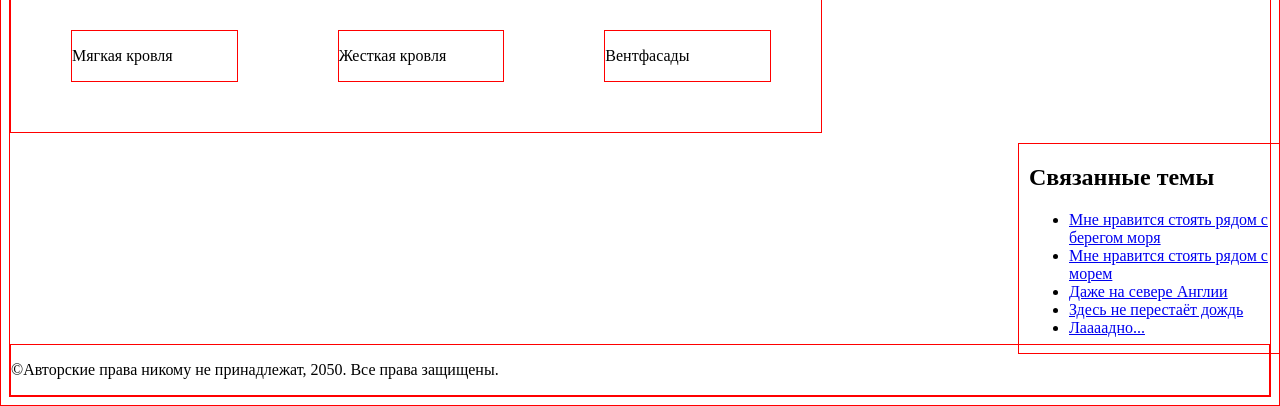
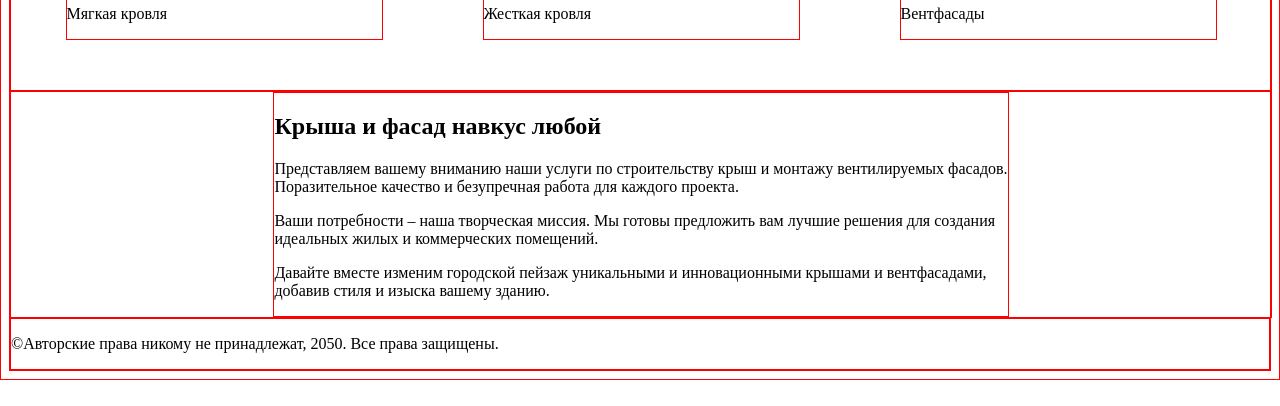
Before and after one commit to sober21/siteForBrother, a Django app: page / in a window 1280 px wide. Shown: the part 613-1019 px from the top of the page. After the commit the page ends 993 px from the top, so only its background shows below. Run offline with Django 4.2, Linux system fonts and the light colour scheme.

Commit message:
***прошлый коммит был только для 1 файла вместо 4ю исправляю*** в settings.py добавлена строка для static в main теперь есть div, а в нем картинка и текст. Так же section и aside обернул в div. И естественно ко всем новым тегам добавлены стили. в style.css добавлены стили из сайта конструктора. в second.html добавлен main. Пока бросаю копировать стили с сайта-конструктора. Никакого обучения.
***новый коммит***

в index.html убрал aside. Добавлены контакты. Разбираюсь в css

```diff
--- a/siteForBrother/simplesite/static/simplesite/css/try1.css
+++ b/siteForBrother/simplesite/static/simplesite/css/try1.css
@@ -1,7 +1,11 @@
 .border{
     border: 1px solid red;
 }
+body {
+    display: flex;
+    flex-direction: column;
 
+}
 header{
     border: 1px solid red;
     display: flex;
@@ -56,14 +60,27 @@ nav{
 
 }
 
-section{
+.section_price{
     border: 1px solid red;
     position: relative;
-    width:800px;
-    padding-left: 10px;
+    width:100%;
     display: flex;
     flex-direction: row;
     justify-content: center;
+}
+
+.section_text{
+    border: 1px solid red;
+    position: relative;
+    width:100%;
+    display: flex;
+    flex-direction: row;
+    justify-content: center;
+}
+
+.span_text {
+    border: solid red 1px;
+    width: 1fr:
 }
 
 article{
@@ -74,20 +91,48 @@ article{
 main{
     border: 1px solid red;
     padding-left: 10px;
-    width: 80%;
+    width: 100%;
+    height: auto;
     position: relative;
     display: flex;
     flex-direction: row;
     justify-content: center;
 }
 
+.div_main {
+    border: 1px solid red;
+    display: flex;
+    flex-direction: column;
+    justify-content: center;
+    align-items: center;
+}
+
+.div_main1 {
+    border: solid red 1px;
+    display: flex;
+    flex-direction: row;
+    justify-content: space-between;
+    width: 100%;
+}
+
+.div_contact {
+    border: solid red 1px;
+    width: 10%;
+    height: 100%;
+}
+
+.span_contact {
+    border: solid red 1px;
+    width: 20%;
+    height: 50%;
+}
 aside{
     border: 1px solid red;
     padding-left: 10px;
     width: 20%;
+    height: 400px;
     position: relative;
-    left: 80%;
-    top: 10px;
+
 
 }
 h1{
@@ -97,3 +142,19 @@ h1{
   position: relative;
   text-align: center;
 }
+
+
+.image_index {
+    width: 30%;
+    height:30%;
+    background-color: white;
+}
+.div1 {
+    border: 1px solid red;
+    padding-left: 10px;
+    width: 100%;
+    height: auto;
+    position: relative;
+    display: flex;
+    flex-direction: row;
+}
--- a/siteForBrother/simplesite/templates/simplesite/index.html
+++ b/siteForBrother/simplesite/templates/simplesite/index.html
@@ -39,11 +39,21 @@
         <img src="static/simplesite/images/babochki.png" class="image_index">
 
         <h1>Строительтсво ещё никогда не было так доступно!</h1>
+        <div class="div_main1">
+            <div class="div_contact">
+                <h3>Наши контакты</h3>
+            </div>
+            <span class="span_contact">
+                8(920)424-70-11<br>
+                8(900)303-56-82
+            </span>
+        </div>
     </div>
 
+
 </main>
-<div class="div1">
-<section>
+
+<section class="section_price">
     <article>
         <p>Мягкая кровля</p>
     </article>
@@ -54,18 +64,35 @@
         <p>Вентфасады</p>
     </article>
 </section>
- <aside>
-        <h2>Связанные темы</h2>
 
-        <ul>
-          <li><a href="#">Мне нравится стоять рядом с берегом моря</a></li>
-          <li><a href="#">Мне нравится стоять рядом с морем</a></li>
-          <li><a href="#">Даже на севере Англии</a></li>
-          <li><a href="#">Здесь не перестаёт дождь</a></li>
-          <li><a href="#">Лаааадно...</a></li>
-        </ul>
- </aside>
-</div>
+<section class="section_text">
+    <span class="span_text">
+        <h2>Крыша и фасад навкус любой </h2>
+        <div>
+            <p>Представляем вашему вниманию наши услуги по строительству крыш и монтажу вентилируемых фасадов.<br>
+                Поразительное качество и безупречная работа для каждого проекта.
+            </p>
+            <p>Ваши потребности – наша творческая миссия. Мы готовы предложить вам лучшие решения для создания<br>
+                идеальных жилых и коммерческих помещений.
+            </p>
+            <p>Давайте вместе изменим городской пейзаж уникальными и инновационными крышами и вентфасадами,<br>
+                добавив стиля и изыска вашему зданию.
+            </p>
+        </div>
+    </span>
+</section>
+<!-- <aside>-->
+<!--        <h2>Связанные темы</h2>-->
+
+<!--        <ul>-->
+<!--          <li><a href="#">Мне нравится стоять рядом с берегом моря</a></li>-->
+<!--          <li><a href="#">Мне нравится стоять рядом с морем</a></li>-->
+<!--          <li><a href="#">Даже на севере Англии</a></li>-->
+<!--          <li><a href="#">Здесь не перестаёт дождь</a></li>-->
+<!--          <li><a href="#">Лаааадно...</a></li>-->
+<!--        </ul>-->
+<!-- </aside>-->
+
 <footer class="border">
     <p>©Авторские права никому не принадлежат, 2050. Все права защищены.</p>
 </footer>
--- a/siteForBrother/siteForBrother/settings.py
+++ b/siteForBrother/siteForBrother/settings.py
@@ -9,7 +9,7 @@ https://docs.djangoproject.com/en/4.2/topics/settings/
 For the full list of settings and their values, see
 https://docs.djangoproject.com/en/4.2/ref/settings/
 """
-
+import os
 from pathlib import Path
 
 # Build paths inside the project like this: BASE_DIR / 'subdir'.
@@ -118,6 +118,7 @@ USE_TZ = True
 # https://docs.djangoproject.com/en/4.2/howto/static-files/
 
 STATIC_URL = 'static/'
+STATIC_ROOT = os.path.join(BASE_DIR, '/static')
 
 # Default primary key field type
 # https://docs.djangoproject.com/en/4.2/ref/settings/#default-auto-field
```
Also changed, not shown: siteForBrother/simplesite/static/simplesite/css/style.css (+71 -0 lines), siteForBrother/simplesite/templates/simplesite/second.html (+7 -1 lines).
